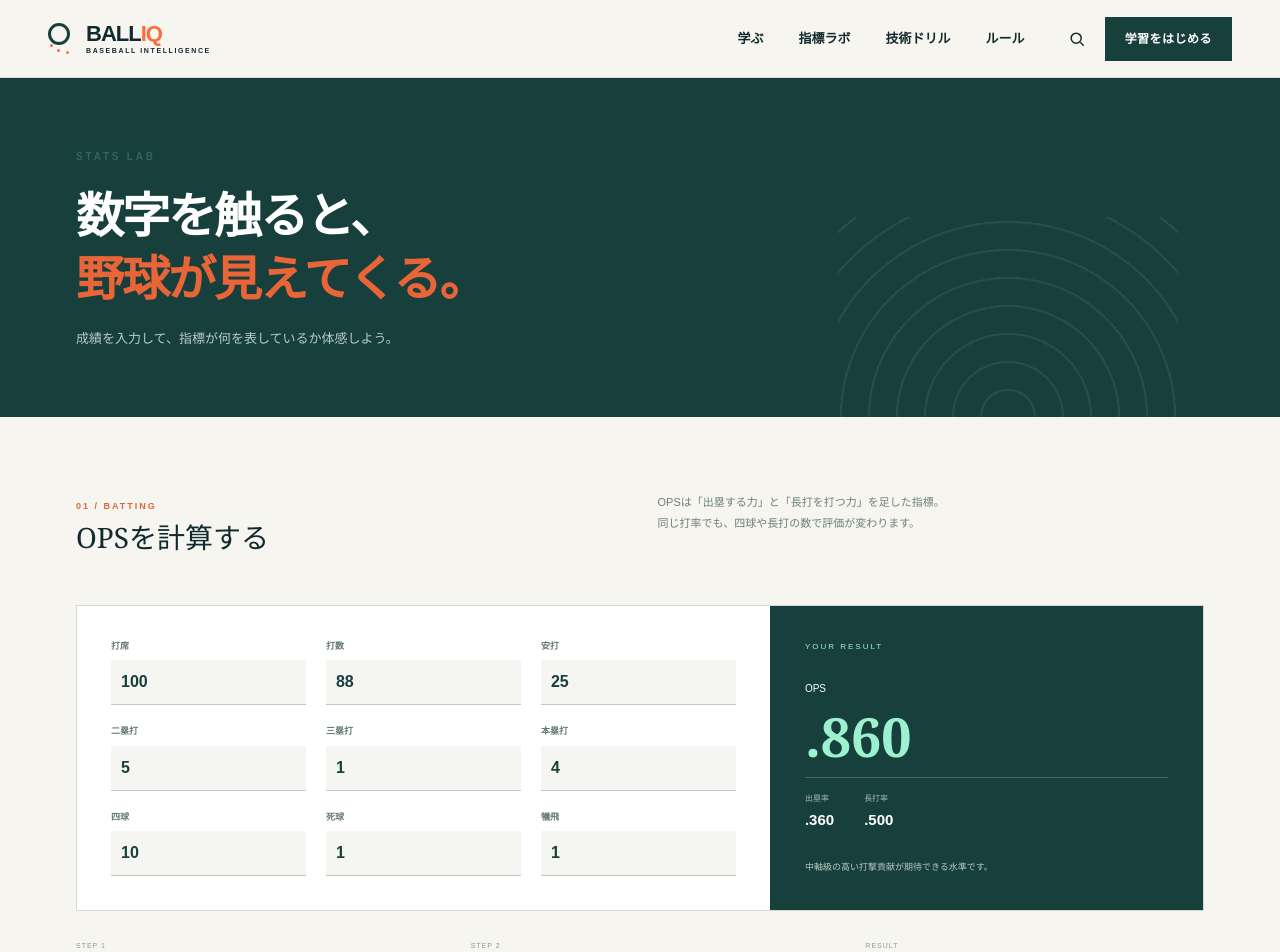
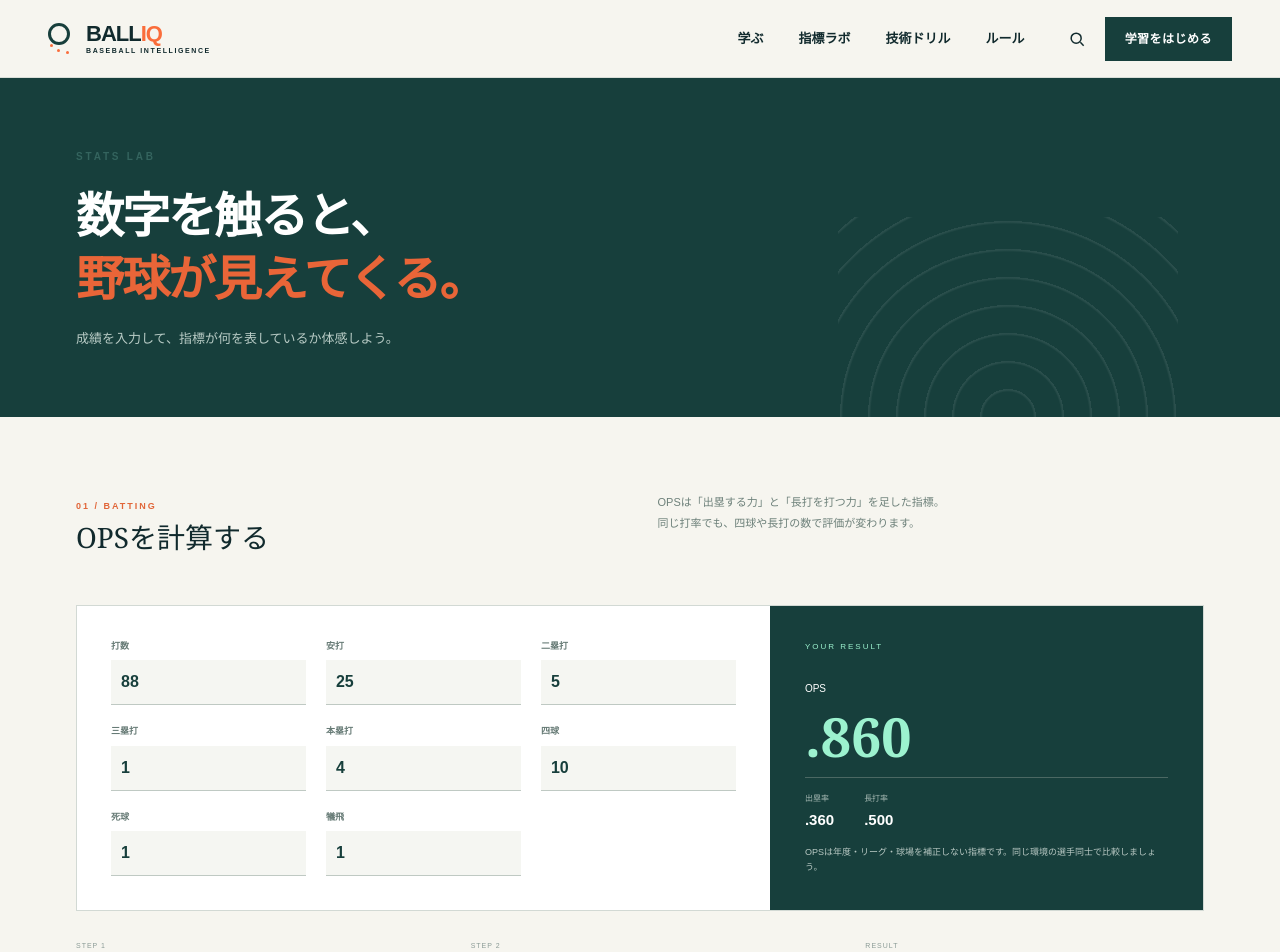
Before and after one commit to MITSUBOSHI/baseball-drill, a Next.js app: page /stats-lab in a window 1280 px wide. Shown: the top 952 px of the page. Built offline with nearby package versions, Linux system fonts and the light colour scheme.

Commit message:
fix: correct metric definitions and examples

```diff
--- a/src/app/page.tsx
+++ b/src/app/page.tsx
@@ -14,7 +14,7 @@ const courses = [
     label: "プレーを観る",
     title: "投球・打撃の技術",
     description: "配球、リリース、打球角度。中継を見る目が変わる技術の要点を学びます。",
-    meta: "全18レッスン · 初級〜中級",
+    meta: "全34ドリル · 初級〜上級",
     href: "/drills",
     color: "blue",
     icon: "ball",
@@ -23,7 +23,7 @@ const courses = [
     label: "采配を読む",
     title: "野球戦術とゲーム理論",
     description: "バント、継投、守備シフト。その一手が得点期待値をどう変えるか考えます。",
-    meta: "全10レッスン · 中級",
+    meta: "全4ドリル · 中級〜上級",
     href: "/drills/strategy",
     color: "orange",
     icon: "diamond",
@@ -62,13 +62,13 @@ export default function Home() {
             <div className="situation"><span className="base-diamond active"/><span className="base-diamond active"/><span className="base-diamond"/><b>1 OUT</b></div>
             <div className="decision-card">
               <div><span className="pulse"/><small>この場面、あなたなら？</small></div>
-              <strong>無死ではなく1死一・二塁。送りバントの価値は？</strong>
-              <div className="expectancy"><span>強攻</span><i><b style={{width:"68%"}}/></i><em>0.91</em></div>
-              <div className="expectancy muted"><span>バント</span><i><b style={{width:"52%"}}/></i><em>0.69</em></div>
-              <small className="caption">得点期待値（架空データ）</small>
+              <strong>バント成功の前後で、状況の期待値はどう変わる？</strong>
+              <div className="expectancy"><span>現在</span><i><b style={{width:"68%"}}/></i><em>0.91</em></div>
+              <div className="expectancy muted"><span>成功後</span><i><b style={{width:"52%"}}/></i><em>0.69</em></div>
+              <small className="caption">説明用の架空値。戦術評価には成功・失敗確率等が必要</small>
             </div>
           </div>
-          <div className="floating-stat stat-one"><small>打者 OPS</small><b>.842</b><span>リーグ平均より +12%</span></div>
+          <div className="floating-stat stat-one"><small>打者 OPS（架空例）</small><b>.842</b><span>環境補正なし</span></div>
           <div className="floating-stat stat-two"><small>勝利確率</small><b>58<sup>%</sup></b><span>▲ 7.4%</span></div>
         </div>
       </section>
@@ -99,7 +99,7 @@ export default function Home() {
       <section className="section-shell daily-card">
         <div className="daily-date"><b>11</b><span>JUL<br/>2026</span></div>
         <div className="daily-copy"><span>TODAY&apos;S QUESTION</span><h2>「出塁率」は、なぜ打率より<br className="desktop-only"/>得点との関係が強い？</h2><p>3分でわかる、今日の野球クイズ。</p></div>
-        <Link href="/learn#quiz" className="round-link" aria-label="今日の問題に挑戦">→</Link>
+        <Link href="/learn/obp" className="round-link" aria-label="出塁率を学ぶ">→</Link>
       </section>
     </div>
   );
--- a/src/components/OpsCalculator.tsx
+++ b/src/components/OpsCalculator.tsx
@@ -1,39 +1,11 @@
 "use client";
-
 import { useMemo, useState } from "react";
 
 export function OpsCalculator() {
-  const [pa, setPa] = useState(100);
-  const [ab, setAb] = useState(88);
-  const [hits, setHits] = useState(25);
-  const [doubles, setDoubles] = useState(5);
-  const [triples, setTriples] = useState(1);
-  const [homers, setHomers] = useState(4);
-  const [walks, setWalks] = useState(10);
-  const [hbp, setHbp] = useState(1);
-  const [sac, setSac] = useState(1);
-
-  const result = useMemo(() => {
-    const singles = Math.max(0, hits - doubles - triples - homers);
-    const obpDenominator = ab + walks + hbp + sac;
-    const obp = obpDenominator ? (hits + walks + hbp) / obpDenominator : 0;
-    const slg = ab ? (singles + doubles * 2 + triples * 3 + homers * 4) / ab : 0;
-    return { obp, slg, ops: obp + slg };
-  }, [ab, hits, doubles, triples, homers, walks, hbp, sac]);
-
-  const input = (label: string, value: number, setter: (n: number) => void) => (
-    <label><span>{label}</span><input type="number" min="0" value={value} onChange={(e) => setter(Math.max(0, Number(e.target.value)))} /></label>
-  );
-
-  return <div className="calculator-card">
-    <div className="calc-inputs">
-      {input("打席", pa, setPa)}{input("打数", ab, setAb)}{input("安打", hits, setHits)}{input("二塁打", doubles, setDoubles)}
-      {input("三塁打", triples, setTriples)}{input("本塁打", homers, setHomers)}{input("四球", walks, setWalks)}{input("死球", hbp, setHbp)}{input("犠飛", sac, setSac)}
-    </div>
-    <div className="calc-result">
-      <span>YOUR RESULT</span><small>OPS</small><strong>{result.ops.toFixed(3).replace(/^0/, "")}</strong>
-      <div><p><span>出塁率</span><b>{result.obp.toFixed(3).replace(/^0/, "")}</b></p><p><span>長打率</span><b>{result.slg.toFixed(3).replace(/^0/, "")}</b></p></div>
-      <p className="result-note">{result.ops >= .8 ? "中軸級の高い打撃貢献が期待できる水準です。" : result.ops >= .7 ? "おおむね平均的なOPSの目安です。" : "出塁か長打のどちらを伸ばせるか見てみましょう。"}</p>
-    </div>
-  </div>;
+  const [ab,setAb]=useState(88),[hits,setHits]=useState(25),[doubles,setDoubles]=useState(5),[triples,setTriples]=useState(1),[homers,setHomers]=useState(4),[walks,setWalks]=useState(10),[hbp,setHbp]=useState(1),[sacFly,setSacFly]=useState(1);
+  const values=[ab,hits,doubles,triples,homers,walks,hbp,sacFly];
+  const error=!values.every(Number.isInteger)?"すべて整数で入力してください。":hits>ab?"安打数は打数以下にしてください。":doubles+triples+homers>hits?"二塁打・三塁打・本塁打の合計は安打数以下にしてください。":"";
+  const result=useMemo(()=>{const singles=hits-doubles-triples-homers;const obp=(hits+walks+hbp)/(ab+walks+hbp+sacFly||1);const slg=(singles+doubles*2+triples*3+homers*4)/(ab||1);return{obp,slg,ops:obp+slg}},[ab,hits,doubles,triples,homers,walks,hbp,sacFly]);
+  const input=(label:string,value:number,setter:(n:number)=>void)=><label><span>{label}</span><input type="number" min="0" step="1" value={value} onChange={(e)=>setter(Math.max(0,Number(e.target.value)))}/></label>;
+  return <div className="calculator-card"><div className="calc-inputs">{input("打数",ab,setAb)}{input("安打",hits,setHits)}{input("二塁打",doubles,setDoubles)}{input("三塁打",triples,setTriples)}{input("本塁打",homers,setHomers)}{input("四球",walks,setWalks)}{input("死球",hbp,setHbp)}{input("犠飛",sacFly,setSacFly)}{error&&<p className="calc-error" role="alert">{error}</p>}</div><div className="calc-result"><span>YOUR RESULT</span><small>OPS</small><strong>{error?"—":result.ops.toFixed(3).replace(/^0/,"")}</strong><div><p><span>出塁率</span><b>{error?"—":result.obp.toFixed(3).replace(/^0/,"")}</b></p><p><span>長打率</span><b>{error?"—":result.slg.toFixed(3).replace(/^0/,"")}</b></p></div><p className="result-note">{error?"入力内容を確認してください。":"OPSは年度・リーグ・球場を補正しない指標です。同じ環境の選手同士で比較しましょう。"}</p></div></div>;
 }
```
Also changed, not shown: src/data/learning.ts (+10 -10 lines), src/app/globals.css.
